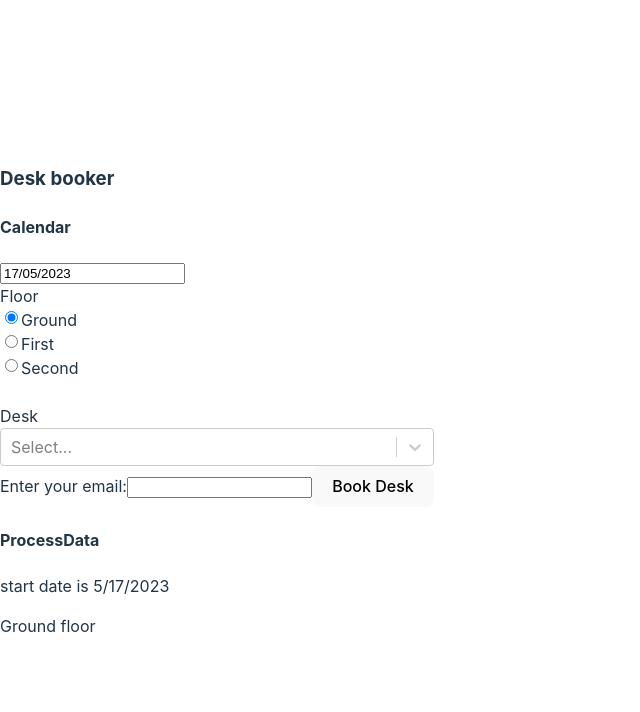
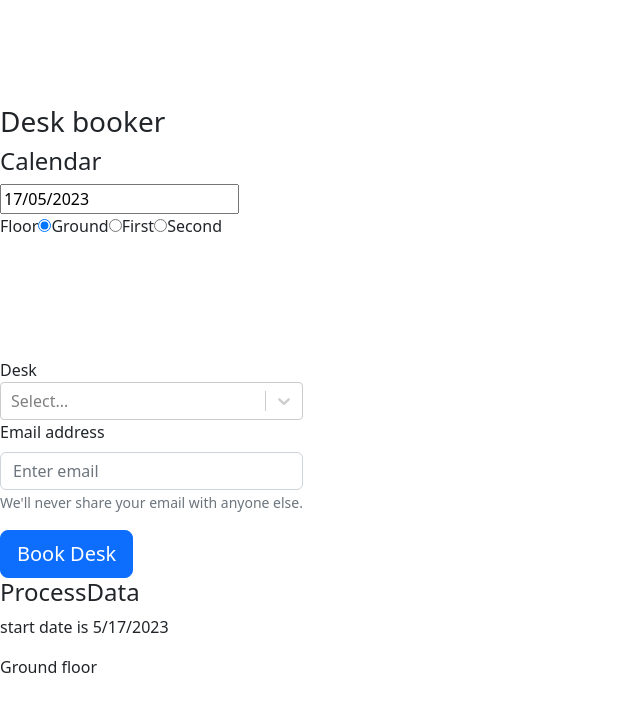
Before and after one commit to robertwilkinson9/ts-reserve-assets, a React (Vite) app: page / in a window 1280 px wide. Shown: the top 712 px of the page, without its empty margins (0-640 px from the left). Built offline with nearby package versions, Linux system fonts and the light colour scheme.

Commit message:
need to get email value from form - how?

```diff
--- a/src/App.tsx
+++ b/src/App.tsx
@@ -22,14 +22,16 @@ export const App = () => {
   const [desk, setDesk] = useState<string|null>(null);
   const [email, setEmail] = useState<string|null>(null);
 //  const [email, setEmail] = useState<string|null>("NOBODY@nowhere.com");
+  const [complete, setComplete] = useState<boolean>(false);
 
   registerLocale('en-GB', enGB)
   setDefaultLocale('en-GB');
 
+  if (complete) {console.log("Form is complete - we can SUBMIT IT XXX"); }
   return (
     <>
     <Header />
-     <InputForm start={startDate} datesetter={setStartDate} floor={floor} floorsetter={setFloor} desksetter={setDesk} email={email} emailsetter={setEmail} />
+    <InputForm start={startDate} datesetter={setStartDate} floor={floor} floorsetter={setFloor} desksetter={setDesk} email={email} emailsetter={setEmail} completesetter={setComplete} />
     <ProcessData start={startDate} floor={floor} desk={desk} email={email} />
     </>
   );
--- a/src/components/addemail.tsx
+++ b/src/components/addemail.tsx
@@ -1,3 +1,5 @@
+import Form from 'react-bootstrap/Form';
+
 export interface AddEmailProps {
   email: string | null;
   emailsetter: React.Dispatch<React.SetStateAction<string | null>>;
@@ -7,30 +9,21 @@ export const AddEmail = ({email, emailsetter} : AddEmailProps) =>{
   console.log("EMAILSETTER is")
   console.log(emailsetter)
 
-{ /*
-  const handleSubmit = (event: React.ChangeEvent<HTMLInputElement>) => {
-  const handleSubmit = (event: React.ChangeEvent<HTMLFormElement>) => {
-    event.preventDefault();
-  const handleSubmit = (event: React.FormEvent<HTMLFormElement>) => {
-    event.preventDefault()
-
-    console.log("PRINT event.target ");
-    console.log("event -> ", event);
-    console.log("event.currentTarget -> ", event.currentTarget);
-    const submit_value = (event.currentTarget.elements[3] as HTMLInputElement).value; // 4th element we want the value of the submit button
-    console.log("SUBMIT_VALUE -> ", submit_value);
-//    console.log(`EMAIL you entered was: ${email}`)
-//    alert("EMAIL you entered")
-  }
-*/ }
-
   if (typeof(email) !== "string") {email = "";}
 
   return (
     <>
+      <div id="emailaddress">
+      <Form.Group className="mb-3" controlId="formBasicEmail">
+        <Form.Label>Email address</Form.Label>
+        <Form.Control type="email" placeholder="Enter email" />
+        <Form.Text
+          className="text-muted"
+        >
+          We'll never share your email with anyone else.
+        </Form.Text>
+      </Form.Group>
 { /*
-    <form onSubmit={handleSubmit} id="emailForm">
-*/ }
       <label>Enter your email:
         <input
           type="text"
@@ -38,10 +31,8 @@ export const AddEmail = ({email, emailsetter} : AddEmailProps) =>{
           onChange={(e) => emailsetter(e.target.value)}
         />
       </label>
-{ /*
-      <button type="submit" value="submit" form="emailForm" >Book Desk</button>
-    </form>
 */ }
+      </div>
     </>
   );
 }
--- a/src/components/desks.tsx
+++ b/src/components/desks.tsx
@@ -107,7 +107,11 @@ export const Desks = ({ floor, desksetter } : DesksProps) => {
 
    return (
      <>
+{ /*
      <div className="col-md-4 d-flex align-items-center">
+     <div className="d-flex align-items-center">
+*/ }
+     <div id="deskPulldown">
        <label className="mb-0 font-weight-bold">Desk</label>
          <Select options={select_desk_list} onChange={(choice) => desksetter(choice!.value)}/>
      </div>
--- a/src/components/floor.tsx
+++ b/src/components/floor.tsx
@@ -1,4 +1,4 @@
-import './floor.css';
+// import './floor.css';
 
 export interface FloorProps {
    floor : number | null;
--- a/src/components/form.tsx
+++ b/src/components/form.tsx
@@ -1,14 +1,17 @@
 { /*
-import Button from 'react-bootstrap/Button';
 import { Testapp } from './testapp'
 */ }
 
 import Form from 'react-bootstrap/Form';
+import Button from 'react-bootstrap/Button';
 import { Calendar } from './calendar'
 import { Floor } from './floor'
 import { Desks } from './desks'
 import { AddEmail } from './addemail'
 
+import 'bootstrap/dist/css/bootstrap.min.css';
+
+{ /*
   const handleSubmit = (event: React.FormEvent<HTMLFormElement>) => {
     event.preventDefault()
 
@@ -20,18 +23,16 @@ import { AddEmail } from './addemail'
 //    console.log(`EMAIL you entered was: ${email}`)
 //    alert("EMAIL you entered")
   }
+*/ }
 
 { /*
-  const handleChange = (event: MouseEventHandler<HTMLButtonElement>): void => {
-//  const handleChange = (event: React.MouseEventHandler<HTMLButtonElement>): void => {
-//  const handleChange = (event: React.ChangeEvent<MouseEvent<Element, MouseEvent>>): void => {
-//  const handleChange = (event: React.ChangeEvent<MouseEvent<Element, MouseEvent>>): void => {
-//  const handleChange = (event: React.ChangeEvent<MouseEvent<HTMLButtonElement, MouseEvent>>): void => {
-//    if (event.target.id === "due") {
-    console.log("WHATTTTT!!");
-    console.log("event -> ", event);
-  };
+const clickHandler = (completesetter: any) => {
 */ }
+const clickHandler = (completesetter: React.Dispatch<React.SetStateAction<boolean>>) => {
+  console.log("ZZZZZAARGGHH - submitting");
+  console.log("completesetter is a ", typeof(completesetter));
+  completesetter(true);
+};
 
 export interface InputFormProps {
   start: Date | null;
@@ -41,15 +42,19 @@ export interface InputFormProps {
   desksetter: React.Dispatch<React.SetStateAction<string | null>>;
   email: string | null;
   emailsetter: React.Dispatch<React.SetStateAction<string | null>>;
+  completesetter: React.Dispatch<React.SetStateAction<boolean>>;
 }
 
-export const InputForm = ({start, datesetter, floor, floorsetter, desksetter, email, emailsetter}: InputFormProps) => {
+export const InputForm = ({start, datesetter, floor, floorsetter, desksetter, email, emailsetter, completesetter}: InputFormProps) => {
+  console.log(`completesetter is #{completesetter}`);
   return (
     <>
 { /*
      <Form id="emailForm">
+   <Form.Group className="mb-3" controlId="formBasicEmail">
+     <Form onSubmit={handleSubmit} id="emailForm">
 */ }
-     <Form onSubmit={handleSubmit} id="emailForm">
+     <Form id="emailForm">
      <Calendar start={start} setter={datesetter} />
 { /*
      <Testapp />
@@ -57,12 +62,9 @@ export const InputForm = ({start, datesetter, floor, floorsetter, desksetter, em
      <Floor floor={floor} floorsetter={floorsetter}/>
      <Desks floor={floor} desksetter={desksetter} />
      <AddEmail email={email} emailsetter={emailsetter} />
-     <button type="submit" value="submit" form="emailForm" onClick={() => {
-       console.log("AARGGHH");
-       console.log(`EMAIL is #{email}`);
-     }} >Book Desk</button>
+     <Button type="submit" variant="primary" size="lg" value="submit" form="emailForm" onClick={() => {clickHandler(completesetter)}} >Book Desk</Button>
 { /*
-     <button type="submit" value="submit" form="emailForm" onClick={handleChange} >Book Desk</button>
+     </Form.Group>
       <Form.Group className="mb-3" controlId="formBasicEmail">
         <Form.Label>Email address</Form.Label>
         <Form.Control type="email" placeholder="Enter email" />
```
Lines whose indentation alone changed are shown as unchanged.
